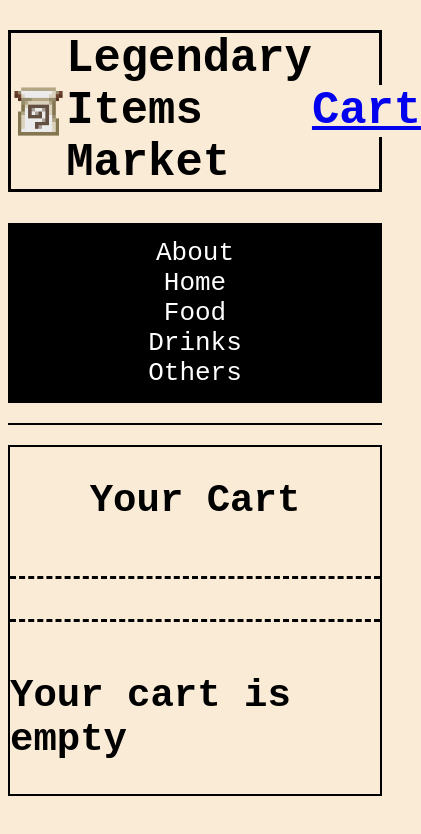
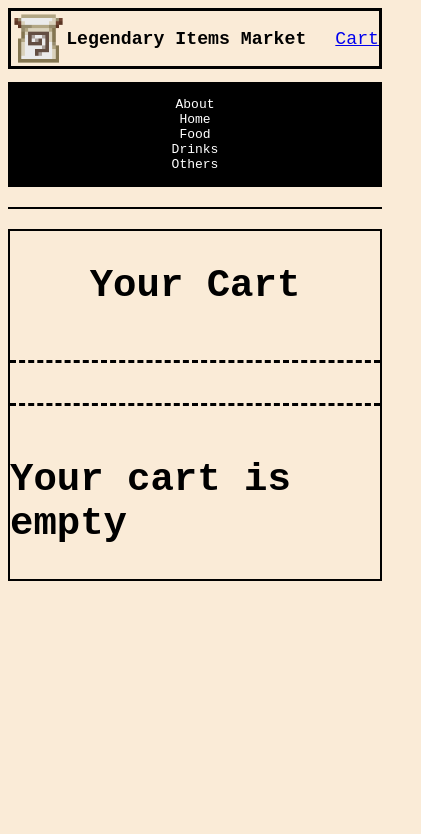
Before and after one commit to tretrautroll2/Projectfoodweb, a React (Create React App) app: page /Cart in a window 390 px wide. Shown: the top 834 px of the page, 421 px wide, since content can reach past the window. Built offline with nearby package versions, Linux system fonts and the light colour scheme.

Commit message:
Update CSS for Responsive

```diff
--- a/src/App.js
+++ b/src/App.js
@@ -19,10 +19,12 @@ function App() {
 
         <Router>
           <div className='header'>
-            <h1 className='Page-title'><img src={Logo} className='logo' alt='Page Logo'></img>Legendary Items Market
+            <div className='Page-title'>
+            <img src={Logo} className='logo' alt='Page Logo'></img>
+            <h1 >Legendary Items Market </h1>
               <Link to="/Cart" className='Page-title-Cart'>Cart</Link>
-            </h1>
 
+            </div>
             <Navbar />
             <hr className='Custom-hr'></hr>
           </div>
--- a/src/style-sheet.css
+++ b/src/style-sheet.css
@@ -6,14 +6,21 @@
 
 .Page-title {
     display: flex;
-    flex-flow: row nowrap;
+    flex-flow: row wrap;
     align-items: center;
-    font-size: 350%;
+    font-size: 200%;
     border: 3px solid black;
 }
+@media (max-width: 800px) {
+    .Page-title {
+        font-size: 70%;
+    }
+}
+
 
 .Page-title-Cart {
     margin-left: auto;
+    font-size: 200%;
 }
 
 .nav {
@@ -39,6 +46,12 @@
     font-size: 200%;
     color: white;
 }
+@media (max-width: 800px) {
+    .nav-link {
+        font-size: 100%;
+    }
+}
+
 
 .nav-link:hover {
     background-color: silver;
@@ -82,8 +95,8 @@
 }
 
 .logo {
-    width: 5%;
-    height: 5%;
+    width: 120px;
+    height: 120px;
 }
 
 @media (max-width: 800px) {
@@ -236,9 +249,9 @@
     gap: 10%;
     padding: 10px;
     justify-content: flex-start;
-    margin-bottom: 5%;
+    margin-bottom: 10px;
     width: 100%;
-    ;
+    box-shadow: 0 4px 8px rgba(0, 0, 0, 0.289);
 }
 
 .cart-item-description {
```
